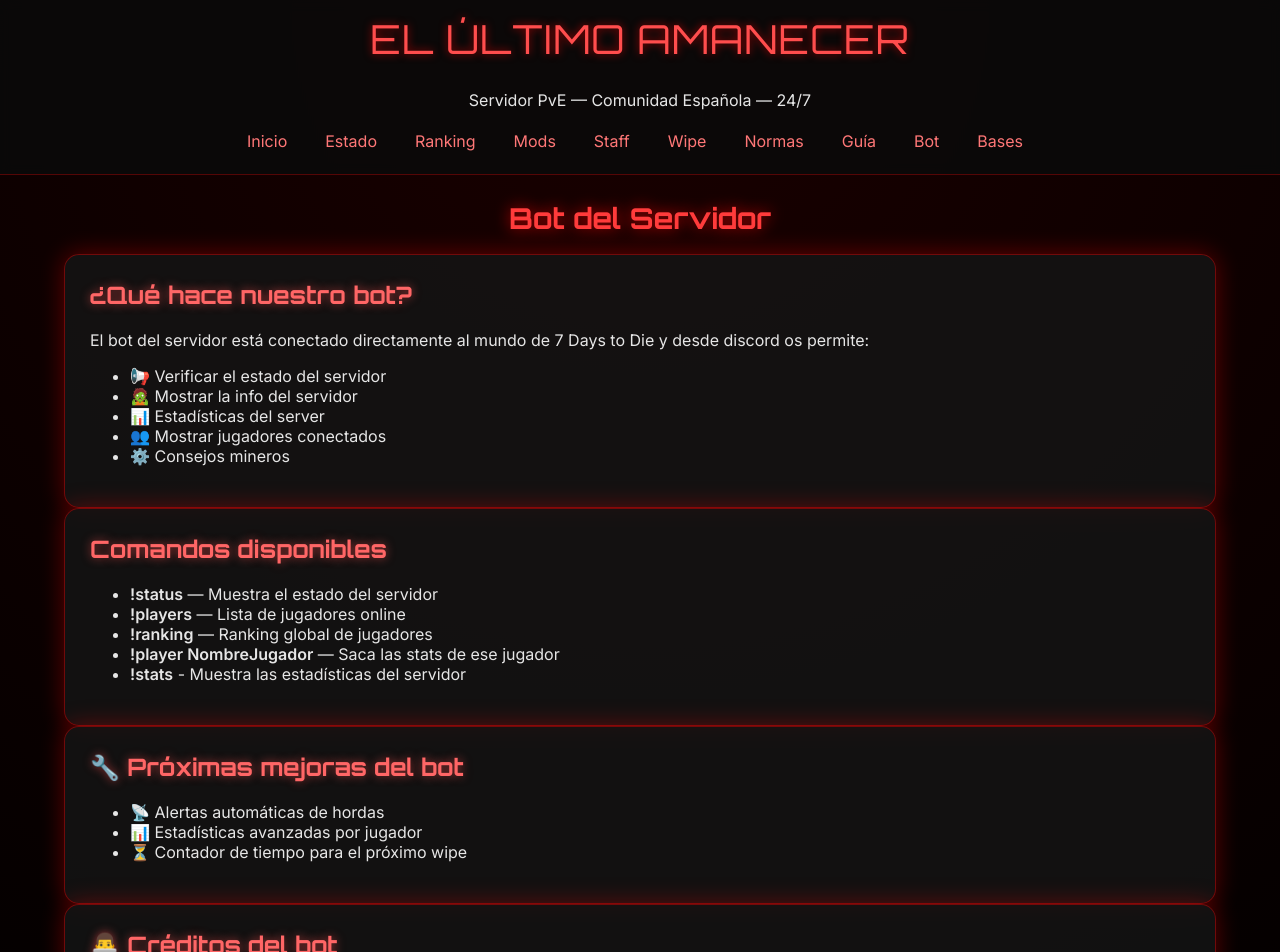
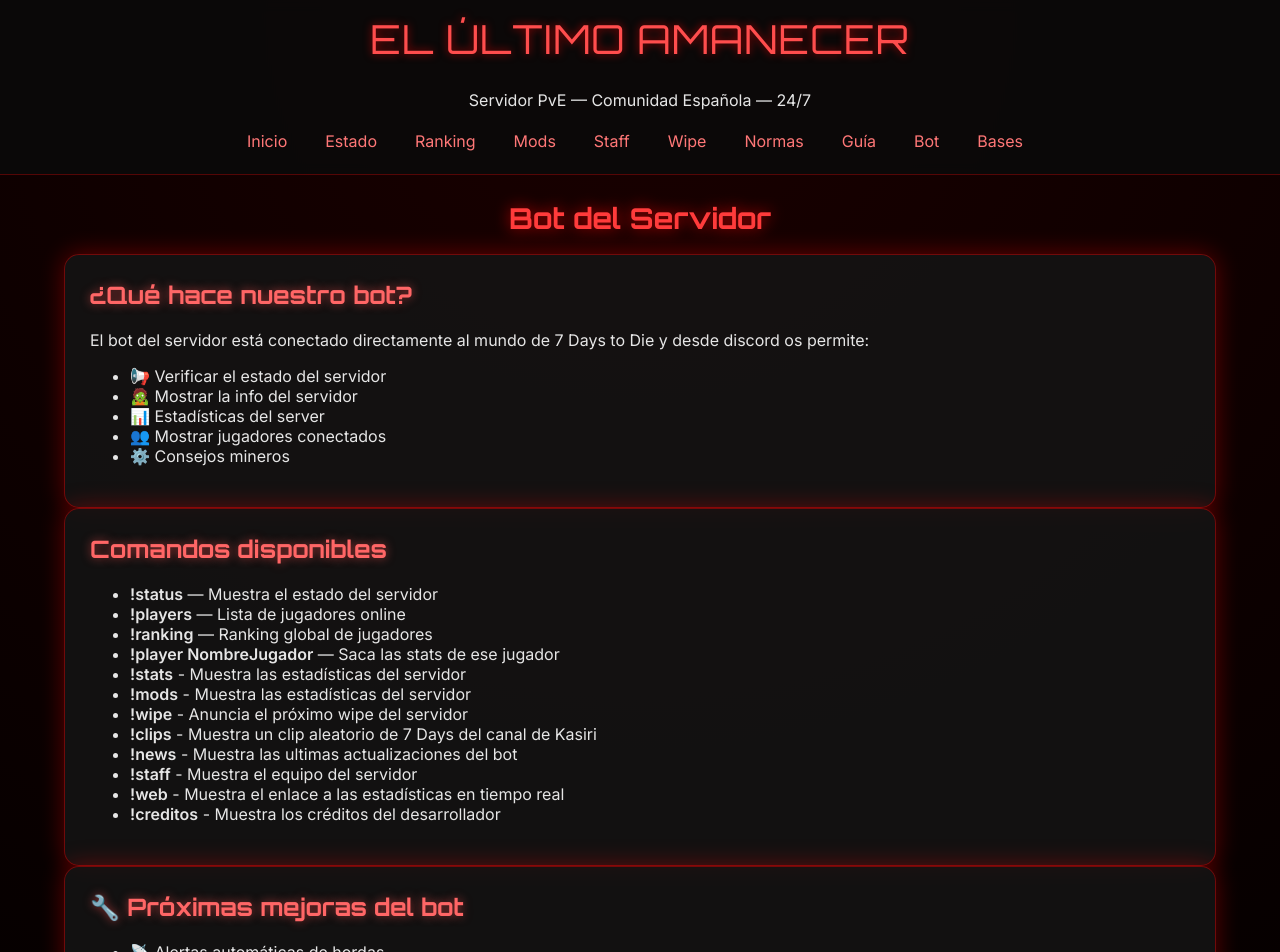
Before and after one commit to kasiri/7days-stats, a React (Vite) app: page /#/bot in a window 1280 px wide. Shown: the top 952 px of the page. Built offline with nearby package versions, Linux system fonts and the light colour scheme.

Commit message:
Actualizacion Paginas - mods y normas server

```diff
--- a/src/pages/Bot.tsx
+++ b/src/pages/Bot.tsx
@@ -40,6 +40,13 @@ export default function Bot(): React.ReactElement {
           <li>
             <strong>!stats</strong> - Muestra las estadísticas del servidor
           </li>
+          <li><strong>!mods</strong> - Muestra las estadísticas del servidor</li>
+          <li><strong>!wipe</strong> - Anuncia el próximo wipe del servidor</li>
+          <li><strong>!clips</strong> - Muestra un clip aleatorio de 7 Days del canal de Kasiri</li>
+          <li><strong>!news</strong> - Muestra las ultimas actualizaciones del bot</li>
+          <li><strong>!staff</strong> - Muestra el equipo del servidor</li>
+          <li><strong>!web</strong> - Muestra el enlace a las estadísticas en tiempo real</li>
+          <li><strong>!creditos</strong> - Muestra los créditos del desarrollador</li>
         </ul>
       </div>
 
@@ -47,7 +54,6 @@ export default function Bot(): React.ReactElement {
         <h2>🔧 Próximas mejoras del bot</h2>
         <ul>
           <li>📡 Alertas automáticas de hordas</li>
-          <li>📊 Estadísticas avanzadas por jugador</li>
           <li>⏳ Contador de tiempo para el próximo wipe</li>
         </ul>
       </div>
--- a/src/pages/Mods.tsx
+++ b/src/pages/Mods.tsx
@@ -39,7 +39,22 @@ export default function Mods(): React.ReactElement {
         >
           Evita que se consuma todo el combustible cuando no hay nada en cola
         </ModItem>
+
+        <ModItem
+          title="Locks Mod"
+          href="https://7daystodiemods.com/locks-mod/"
+        >
+          Minijuego para abrir las ganzúas de cajas fuertes, puertas..
+        </ModItem>
+
+        <ModItem
+          title="SphereII Mods"
+          href="https://7daystodiemods.com/sphereiis-mods/"
+        >
+          Dependencia para que funcione el Locks Mod
+        </ModItem>
       </Card>
+
 
       <Card className="thanks-card">
         <h2>💖 Agradecimientos</h2>
--- a/src/pages/Normas.tsx
+++ b/src/pages/Normas.tsx
@@ -77,11 +77,11 @@ export default function Normas(): React.ReactElement {
         <SectionTitle>🌍 MUNDO</SectionTitle><SectionContent>
           <ul>
             <li>Tipo: RWG</li>
-            <li>Nombre: <strong>WestDepowukuTerritory</strong></li>
-            <li>Seed: <strong>KazurriMeoFran</strong></li>
+            <li>Nombre: <strong>Disire Valley</strong></li>
+            <li>Seed: <strong>perotiooo</strong></li>
             <li>Tamaño: 6144</li>
             <li>Modo: Supervivencia</li>
-            <li>Dificultad: Nomad</li>
+            <li>Dificultad: Guerrero</li>
           </ul>
         </SectionContent>
 
```
